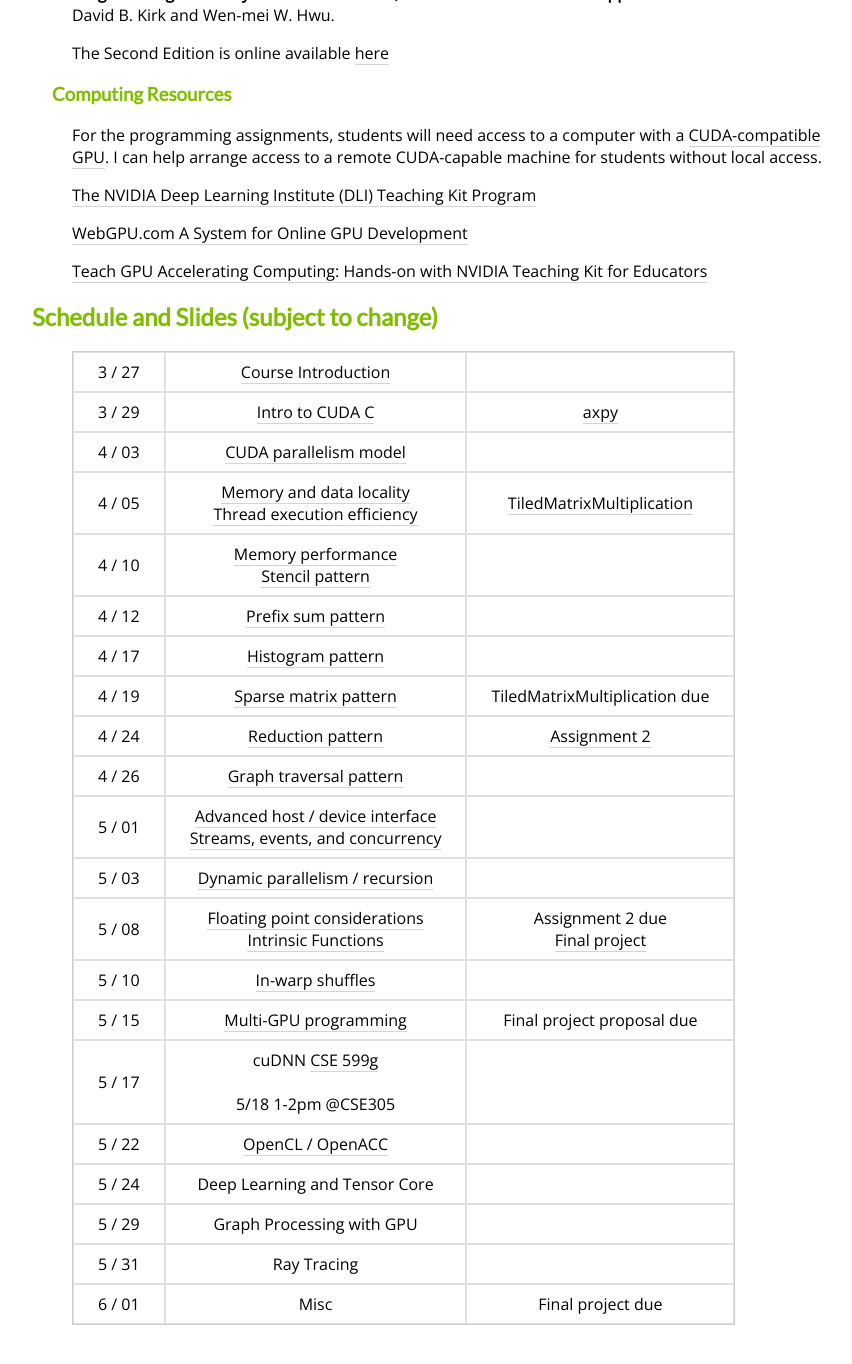
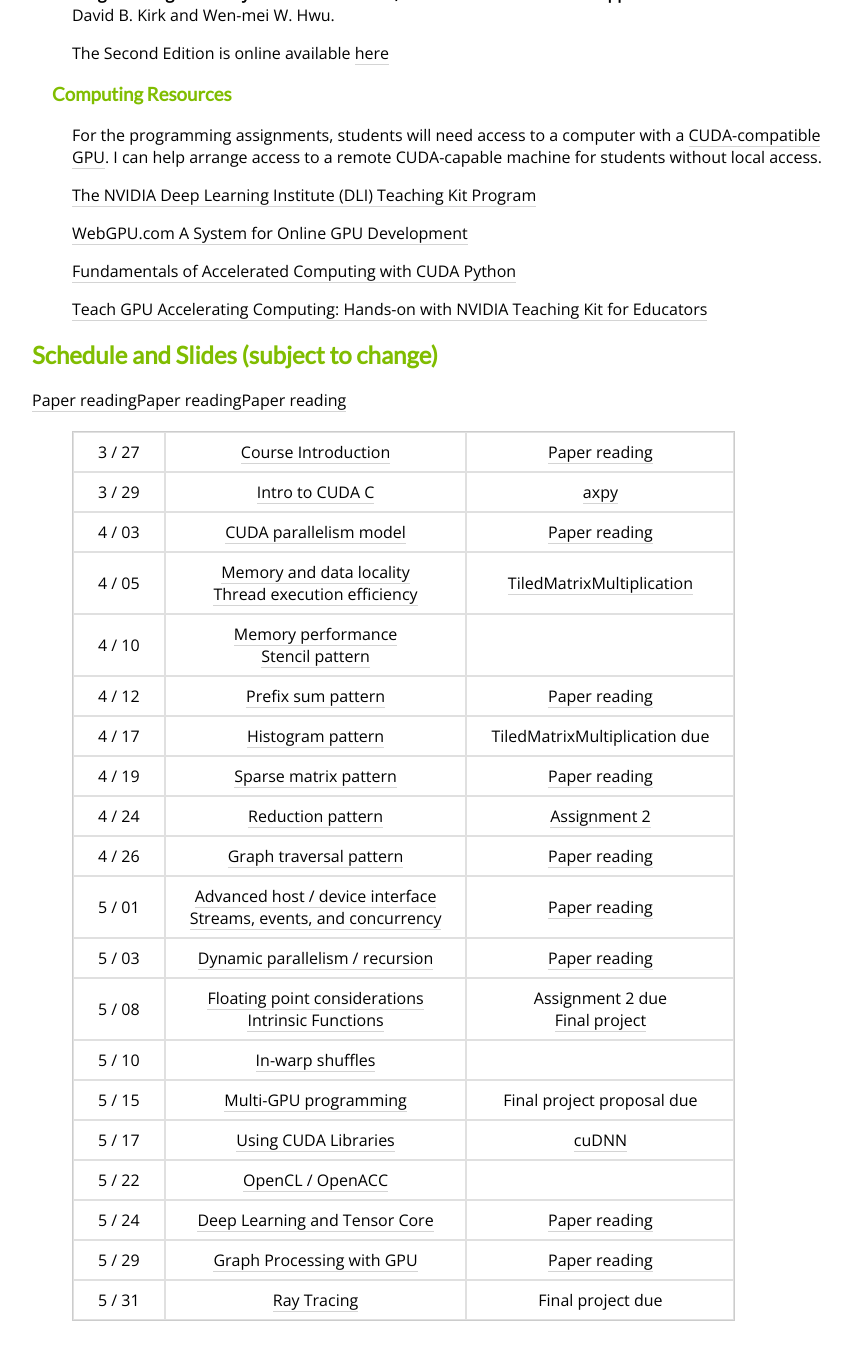
Before and after one commit to chenxuhao/chenxuhao.github.io, a Jekyll site: the page gpu-programming/index.html, which Jekyll copies as it is, in a window 1280 px wide and 1400 px high, scrolled down 823 px. Shown: the top 1364 px of the window, without its empty margins (208-1060 px from the left). Built offline with Jekyll 4.4.1, drawn with Linux system fonts in a browser that asks for light colours.

Commit message:
add papers

```diff
--- a/gpu-programming/index.html
+++ b/gpu-programming/index.html
@@ -103,32 +103,33 @@ I can help arrange access to a remote CUDA-capable machine for students without
 
 <p> <a href="http://webgpu.com/">WebGPU.com A System for Online GPU Development</a> </p>
 
+<p> <a href="https://courses.nvidia.com/courses/course-v1:DLI+C-AC-02+V1/about">Fundamentals of Accelerated Computing with CUDA Python</a> </p>
+
 <p> <a href="http://impact.crhc.illinois.edu/shared/PR/SC16_PMPP_Educators_Sessions_FINAL.pdf">Teach GPU Accelerating Computing: Hands-on with NVIDIA Teaching Kit for Educators</a> </p>
 
 <h2> Schedule and Slides (subject to change)</h2>
 
 <table cellspacing="0">
-<tr> <td> 3 / 27 </td> <td> <a href="Lecture01-intro.pdf">Course Introduction</a> </td> <td> </td> </tr>
+<tr> <td> 3 / 27 </td> <td> <a href="Lecture01-intro.pdf">Course Introduction</a> </td> <td> <a href="https://cse.usf.edu/~haozheng/ref/gpu_computing.pdf">Paper reading</a> </td> </tr>
 <tr> <td> 3 / 29 </td> <td> <a href="Lecture02-cuda-c.pdf">Intro to CUDA C</a> </td> <td> <a href="assignments/axpy.tar.gz">axpy</a> </td> </tr>
-<tr> <td> 4 / 03 </td> <td> <a href="Lecture03-model.pdf">CUDA parallelism model</a> </td> <td> </td> </tr>
+<tr> <td> 4 / 03 </td> <td> <a href="Lecture03-model.pdf">CUDA parallelism model</a> </td> <td> <a href="https://dl.acm.org/doi/pdf/10.1145/1365490.1365500">Paper reading</a> </td> </tr>
 <tr> <td> 4 / 05 </td> <td> <a href="Lecture04-locality.pdf">Memory and data locality</a> <br/> <a href="Lecture05-thread.pdf">Thread execution efficiency</a> </td> <td> <a href="assignments/tiled-sgemm.tar.gz">TiledMatrixMultiplication</a> </td> </tr>
-<tr> <td> 4 / 10 </td> <td> <a href="Lecture06-memory.pdf">Memory performance</a> <br/> <a href="Lecture07-stencil.pdf">Stencil pattern</a> </td> <td> </td> </tr>
-<tr> <td> 4 / 12 </td> <td> <a href="Lecture08-scan.pdf">Prefix sum pattern</a> </td> <td> </td> </tr>
-<tr> <td> 4 / 17 </td> <td> <a href="Lecture09-histogram.pdf">Histogram pattern</a> </td> <td> </td> </tr>
-<tr> <td> 4 / 19 </td> <td> <a href="Lecture10-spmv.pdf">Sparse matrix pattern</a> </td> <td> TiledMatrixMultiplication due  </td> </tr>
+<tr> <td> 4 / 10 </td> <td> <a href="Lecture06-memory.pdf">Memory performance</a> <br/> <a href="Lecture07-stencil.pdf">Stencil pattern</a> </td> <a href="https://uweb.engr.arizona.edu/~ece569a/Readings/GPU_Papers/1.ComputingExperiences.pdf">Paper reading</a> <td> </td> </tr>
+<tr> <td> 4 / 12 </td> <td> <a href="Lecture08-scan.pdf">Prefix sum pattern</a> </td> <td> <a href="https://developer.download.nvidia.com/compute/cuda/2_2/sdk/website/projects/scan/doc/scan.pdf">Paper reading</a> </td> </tr>
+<tr> <td> 4 / 17 </td> <td> <a href="Lecture09-histogram.pdf">Histogram pattern</a> </td> <td> TiledMatrixMultiplication due </td> </tr>
+<tr> <td> 4 / 19 </td> <td> <a href="Lecture10-spmv.pdf">Sparse matrix pattern</a> </td> <td> <a href="https://www.nvidia.com/docs/IO/77944/sc09-spmv-throughput.pdf">Paper reading</a> </td> </tr>
 <tr> <td> 4 / 24 </td> <td> <a href="Lecture11-reduction.pdf">Reduction pattern</a> </td> <td> <a href="assignment2">Assignment 2</a> </td>  </tr>
-<tr> <td> 4 / 26 </td> <td> <a href="Lecture12-bfs.pdf">Graph traversal pattern</a> </td> <td> </td> </tr>
-<tr> <td> 5 / 01 </td> <td> <a href="Lecture13-interface.pdf">Advanced host / device interface</a> <br/> <a href="Lecture14-stream.pdf">Streams, events, and concurrency</a> </td> <td> </td> </tr>
-<tr> <td> 5 / 03 </td> <td> <a href="Lecture15-dynamic-parallelism.pdf">Dynamic parallelism / recursion</a> </td> <td> </td> </tr>
+<tr> <td> 4 / 26 </td> <td> <a href="Lecture12-bfs.pdf">Graph traversal pattern</a> </td> <td> <a href="https://mgarland.org/files/papers/gpubfs.pdf">Paper reading</a> </td> </tr>
+<tr> <td> 5 / 01 </td> <td> <a href="Lecture13-interface.pdf">Advanced host / device interface</a> <br/> <a href="Lecture14-stream.pdf">Streams, events, and concurrency</a> </td> <td> <a href="https://mgarland.org/files/papers/gpusort-ipdps09.pdf">Paper reading</a> </td> </tr>
+<tr> <td> 5 / 03 </td> <td> <a href="Lecture15-dynamic-parallelism.pdf">Dynamic parallelism / recursion</a> </td> <td> <a href="https://static.twoday.net/romanov/files/Exzerpt2.pdf">Paper reading</a> </td> </tr>
 <tr> <td> 5 / 08 </td> <td> <a href="Lecture16-float.pdf">Floating point considerations</a> <br />  <a href="Lecture17-intrinsic.pdf">Intrinsic Functions</a> </td> <td> Assignment 2 due <br /> <a href="finalProject"/>Final project</a> </td> </tr>
-<tr> <td> 5 / 10 </td> <td> <a href="Lecture18-warp-shuffle.pdf">In-warp shuffles</a> </td> <td> </td> </tr>
+<tr> <td> 5 / 10 </td> <td> <a href="Lecture18-warp-shuffle.pdf">In-warp shuffles</a> </td> <a href="http://users.ece.utexas.edu/~ljohn/teaching/382m-15/reading/lee.pdf">Paper reading</a> <td> </td> </tr>
 <tr> <td> 5 / 15 </td> <td> <a href="Lecture19-multi-gpu.pdf">Multi-GPU programming</a> </td> <td> Final project proposal due </td> </tr>
-<tr> <td> 5 / 17 </td> <td> cuDNN <a href="http://dlsys.cs.washington.edu/schedule">CSE 599g</a> <br /> <br /> 5/18 1-2pm @CSE305 </td> <td> </td> </tr>
-<tr> <td> 5 / 22 </td> <td> <a href="Lecture20-opencl-openacc.pdf">OpenCL / OpenACC</a> </td> <td> </td> </tr>
-<tr> <td> 5 / 24 </td> <td> Deep Learning and Tensor Core </td> <td> </td> </tr>
-<tr> <td> 5 / 29 </td> <td> Graph Processing with GPU </td> <td> </td> </tr>
-<tr> <td> 5 / 31 </td> <td> Ray Tracing </td> <td> </td> </tr>
-<tr> <td> 6 / 01 </td> <td> Misc  </td> <td> Final project due </td> </tr>
+<tr> <td> 5 / 17 </td> <td> <a href="Lecture20-library.pdf">Using CUDA Libraries</a> </td> <td> <a href="http://dlsys.cs.washington.edu/schedule">cuDNN</a> </td> </tr>
+<tr> <td> 5 / 22 </td> <td> <a href="Lecture21-opencl-openacc.pdf">OpenCL / OpenACC</a> </td> <td> </td> <a href="https://engineering.purdue.edu/paramnt/publications/PPOPP09-LME.pdf">Paper reading</a> </td> </tr>
+<tr> <td> 5 / 24 </td> <td> <a href="Lecture22-tensor.pdf">Deep Learning and Tensor Core </td> <td> <a href="https://arxiv.org/pdf/1811.09736.pdf">Paper reading</a> </td> </tr>
+<tr> <td> 5 / 29 </td> <td> <a href="Lecture23-graph.pdf">Graph Processing with GPU</a> </td> <td> <a href="https://readingxtra.github.io/docs/gpu-graph/WangPPoPP2016.pdf">Paper reading</a> </td> </tr>
+<tr> <td> 5 / 31 </td> <td> <a href="https://developer.nvidia.com/blog/accelerated-ray-tracing-cuda/">Ray Tracing</a> </td> <td> Final project due </td> </tr>
 </table>
 
 </div>
```
Also changed, not shown: 3 other files.
